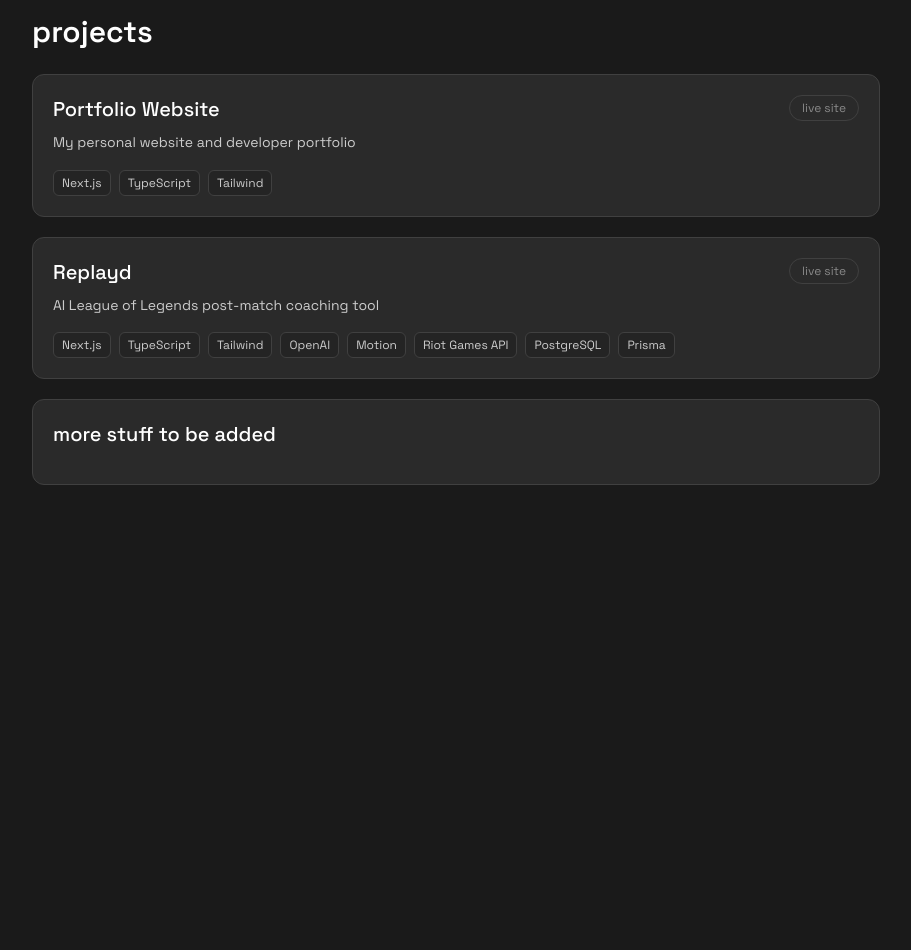
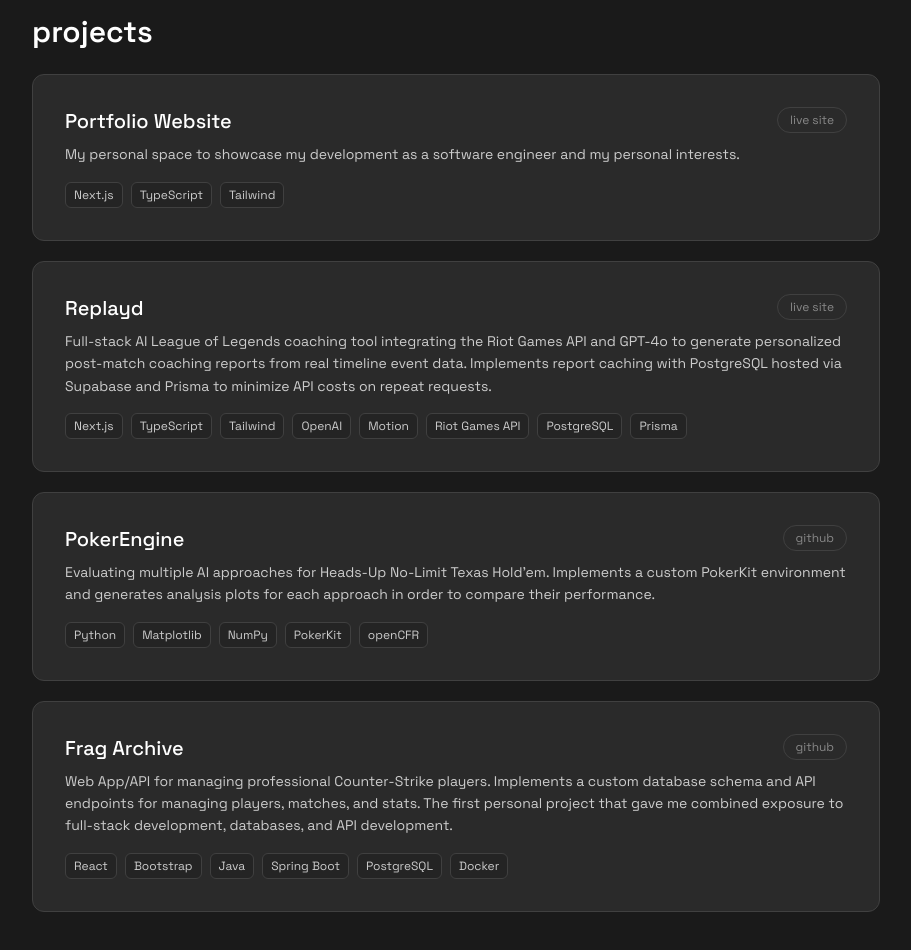
Before and after one commit to JohnnySprit/jnzheng.dev, a Next.js app: page / in a window 1280 px wide. Shown: the part 1600-2550 px from the top of the page, without its empty margins (184-1095 px from the left). Before the commit the page ends 2181 px from the top, so only its background shows below. Built offline with nearby package versions, Linux system fonts and the light colour scheme.

Commit message:
added extra styling + past projects

```diff
--- a/src/app/globals.css
+++ b/src/app/globals.css
@@ -10,6 +10,7 @@
     --text-secondary: #666666;
     --text-muted: #999999;
     --accent: #177541;
+    --accent-muted: #0e5f33;
     --border: #e8e5e0;
     --shadow-light: rgba(0, 0, 0, 0.05);
     --shadow-medium: rgba(0, 0, 0, 0.1);
@@ -23,6 +24,7 @@
     --text-secondary: #cccccc;
     --text-muted: #888888;
     --accent: #177541;
+    --accent-muted: #0e5f33;
     --border: #404040;
     --shadow-light: rgba(0, 0, 0, 0.2);
     --shadow-medium: rgba(0, 0, 0, 0.3);
--- a/src/app/page.tsx
+++ b/src/app/page.tsx
@@ -44,7 +44,7 @@ const PROJECTS = [
   {
     title: "Portfolio Website",
     description:
-      "My personal website and developer portfolio",
+      "My personal space to showcase my development as a software engineer and my personal interests.",
     tech: ["Next.js", "TypeScript", "Tailwind"],
     linkLabel: "live site",
     link: "https://jnzheng.dev",
@@ -53,20 +53,33 @@ const PROJECTS = [
   {
     title: "Replayd",
     description:
-      "AI League of Legends post-match coaching tool",
+      "Full-stack AI League of Legends coaching tool integrating the Riot Games API and GPT-4o to generate personalized post-match coaching reports from real timeline event data. " +
+      "Implements report caching with PostgreSQL hosted via Supabase and Prisma to minimize API costs on repeat requests."
+    ,
     tech: ["Next.js", "TypeScript", "Tailwind", "OpenAI", "Motion", "Riot Games API", "PostgreSQL", "Prisma"],
     linkLabel: "live site",
     link: "https://replaydcoach.vercel.app/",
     external: true,
   },
   {
-    title: "more stuff to be added",
+    title: "PokerEngine",
     description:
-      "",
-    tech: [],
-    linkLabel: "",
-    link: "",
-    external: false,
+      "Evaluating multiple AI approaches for Heads-Up No-Limit Texas Hold'em. Implements a custom PokerKit environment and generates analysis plots for each approach in order to compare their performance.",
+    tech: ["Python", "Matplotlib", "NumPy", "PokerKit", "openCFR"],
+    linkLabel: "github",
+    link: "https://github.com/JohnnySprit/PokerEngine",
+    external: true,
+  },
+  {
+    title: "Frag Archive",
+    description:
+      "Web App/API for managing professional Counter-Strike players. Implements a custom database schema and API endpoints for managing players, matches, and stats. " +
+      "The first personal project that gave me combined exposure to full-stack development, databases, and API development."
+      ,
+    tech: ["React", "Bootstrap", "Java", "Spring Boot", "PostgreSQL", "Docker"],
+    linkLabel: "github",
+    link: "https://github.com/JohnnySprit/Frag-Archive",
+    external: true,
   },
 ];
 
@@ -89,7 +102,7 @@ export default function Home() {
               className="text-[var(--text-secondary)] transition-colors duration-200 hover:text-[var(--accent)]"
             >
               <svg width="25" height="25" fill="currentColor">
-              <path transform="scale(1.5)" d="M0 1.146C0 .513.526 0 1.175 0h13.65C15.474 0 16 .513 16 1.146v13.708c0 .633-.526 1.146-1.175 1.146H1.175C.526 16 0 15.487 0 14.854zm4.943 12.248V6.169H2.542v7.225zm-1.2-8.212c.837 0 1.358-.554 1.358-1.248-.015-.709-.52-1.248-1.342-1.248S2.4 3.226 2.4 3.934c0 .694.521 1.248 1.327 1.248zm4.908 8.212V9.359c0-.216.016-.432.08-.586.173-.431.568-.878 1.232-.878.869 0 1.216.662 1.216 1.634v3.865h2.401V9.25c0-2.22-1.184-3.252-2.764-3.252-1.274 0-1.845.7-2.165 1.193v.025h-.016l.016-.025V6.169h-2.4c.03.678 0 7.225 0 7.225z"/>
+                <path transform="scale(1.5)" d="M0 1.146C0 .513.526 0 1.175 0h13.65C15.474 0 16 .513 16 1.146v13.708c0 .633-.526 1.146-1.175 1.146H1.175C.526 16 0 15.487 0 14.854zm4.943 12.248V6.169H2.542v7.225zm-1.2-8.212c.837 0 1.358-.554 1.358-1.248-.015-.709-.52-1.248-1.342-1.248S2.4 3.226 2.4 3.934c0 .694.521 1.248 1.327 1.248zm4.908 8.212V9.359c0-.216.016-.432.08-.586.173-.431.568-.878 1.232-.878.869 0 1.216.662 1.216 1.634v3.865h2.401V9.25c0-2.22-1.184-3.252-2.764-3.252-1.274 0-1.845.7-2.165 1.193v.025h-.016l.016-.025V6.169h-2.4c.03.678 0 7.225 0 7.225z" />
               </svg>
             </a>
             <a
@@ -100,7 +113,7 @@ export default function Home() {
               className="text-[var(--text-secondary)] transition-colors duration-200 hover:text-[var(--accent)]"
             >
               <svg width="25" height="25" fill="currentColor">
-              <path transform="scale(1.5)" d="M8 0C3.58 0 0 3.58 0 8c0 3.54 2.29 6.53 5.47 7.59.4.07.55-.17.55-.38 0-.19-.01-.82-.01-1.49-2.01.37-2.53-.49-2.69-.94-.09-.23-.48-.94-.82-1.13-.28-.15-.68-.52-.01-.53.63-.01 1.08.58 1.23.82.72 1.21 1.87.87 2.33.66.07-.52.28-.87.51-1.07-1.78-.2-3.64-.89-3.64-3.95 0-.87.31-1.59.82-2.15-.08-.2-.36-1.02.08-2.12 0 0 .67-.21 2.2.82.64-.18 1.32-.27 2-.27s1.36.09 2 .27c1.53-1.04 2.2-.82 2.2-.82.44 1.1.16 1.92.08 2.12.51.56.82 1.27.82 2.15 0 3.07-1.87 3.75-3.65 3.95.29.25.54.73.54 1.48 0 1.07-.01 1.93-.01 2.2 0 .21.15.46.55.38A8.01 8.01 0 0 0 16 8c0-4.42-3.58-8-8-8"/>
+                <path transform="scale(1.5)" d="M8 0C3.58 0 0 3.58 0 8c0 3.54 2.29 6.53 5.47 7.59.4.07.55-.17.55-.38 0-.19-.01-.82-.01-1.49-2.01.37-2.53-.49-2.69-.94-.09-.23-.48-.94-.82-1.13-.28-.15-.68-.52-.01-.53.63-.01 1.08.58 1.23.82.72 1.21 1.87.87 2.33.66.07-.52.28-.87.51-1.07-1.78-.2-3.64-.89-3.64-3.95 0-.87.31-1.59.82-2.15-.08-.2-.36-1.02.08-2.12 0 0 .67-.21 2.2.82.64-.18 1.32-.27 2-.27s1.36.09 2 .27c1.53-1.04 2.2-.82 2.2-.82.44 1.1.16 1.92.08 2.12.51.56.82 1.27.82 2.15 0 3.07-1.87 3.75-3.65 3.95.29.25.54.73.54 1.48 0 1.07-.01 1.93-.01 2.2 0 .21.15.46.55.38A8.01 8.01 0 0 0 16 8c0-4.42-3.58-8-8-8" />
               </svg>
             </a>
           </div>
@@ -137,13 +150,14 @@ export default function Home() {
         </div>
       </section>
 
+
       <section id="projects" className="mx-auto max-w-4xl px-6 py-24">
         <h2 className="mb-6 text-3xl font-semibold">projects</h2>
         <div className="space-y-5">
           {PROJECTS.map((project) => (
             <article
               key={project.title}
-              className="rounded-xl border border-[var(--border)] bg-[var(--bg-tertiary)] p-5 transition-colors duration-200 hover:border-[var(--accent)]"
+              className="rounded-xl border border-[var(--border)] bg-[var(--bg-tertiary)] p-8 transition-colors duration-200 hover:border-[var(--accent)]"
             >
               <div className="mb-2 flex items-start justify-between gap-4">
                 <h3 className="text-xl font-medium">{project.title}</h3>
@@ -153,14 +167,14 @@ export default function Home() {
                       href={project.link}
                       target="_blank"
                       rel="noopener noreferrer"
-                      className="rounded-full border border-[var(--border)] px-3 py-1 text-xs text-[var(--text-muted)]"
+                      className="rounded-full border border-[var(--border)] px-3 py-1 text-xs text-[var(--text-muted)] transition-colors duration-200 hover:border-[var(--accent-muted)]"
                     >
                       {project.linkLabel}
                     </a>
                   ) : (
                     <Link
                       href={project.link}
-                      className="rounded-full border border-[var(--border)] px-3 py-1 text-xs text-[var(--text-muted)]"
+                      className="rounded-full border border-[var(--border)] px-3 py-1 text-xs text-[var(--text-muted)] transition-colors duration-200 hover:border-[var(--accent-muted)]"
                     >
                       {project.linkLabel}
                     </Link>
@@ -182,6 +196,8 @@ export default function Home() {
           ))}
         </div>
       </section>
+
+
     </main>
   );
 }
```
